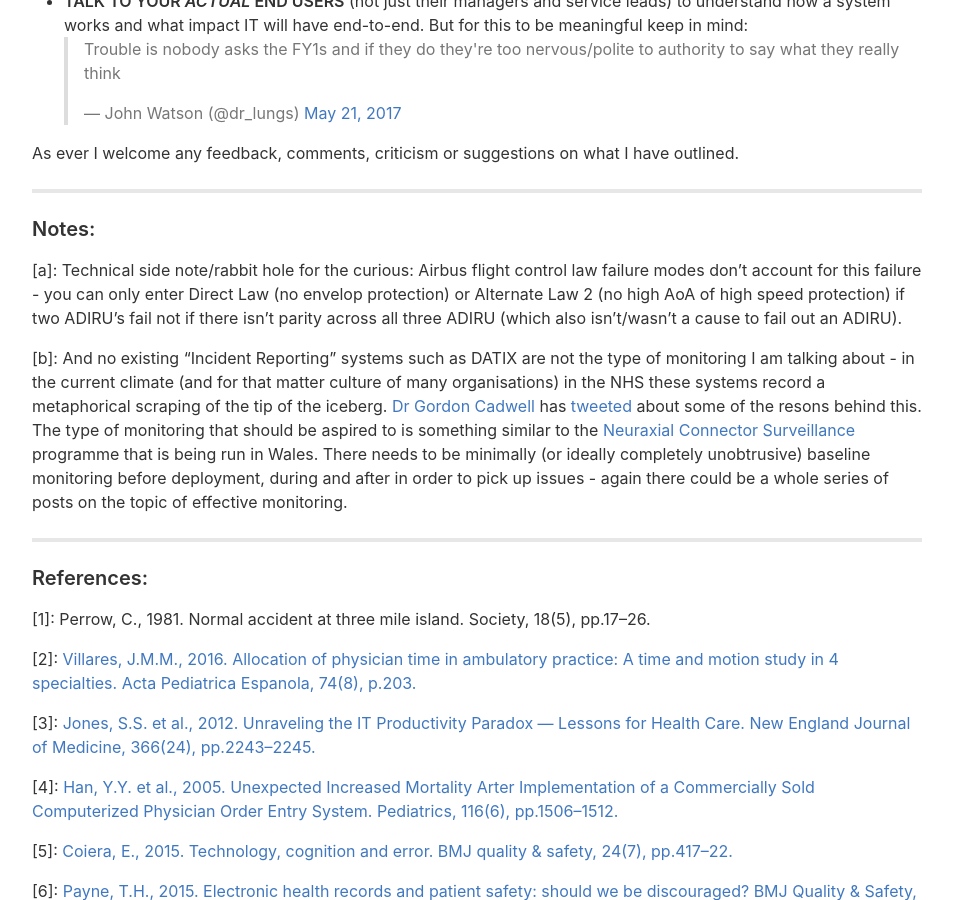
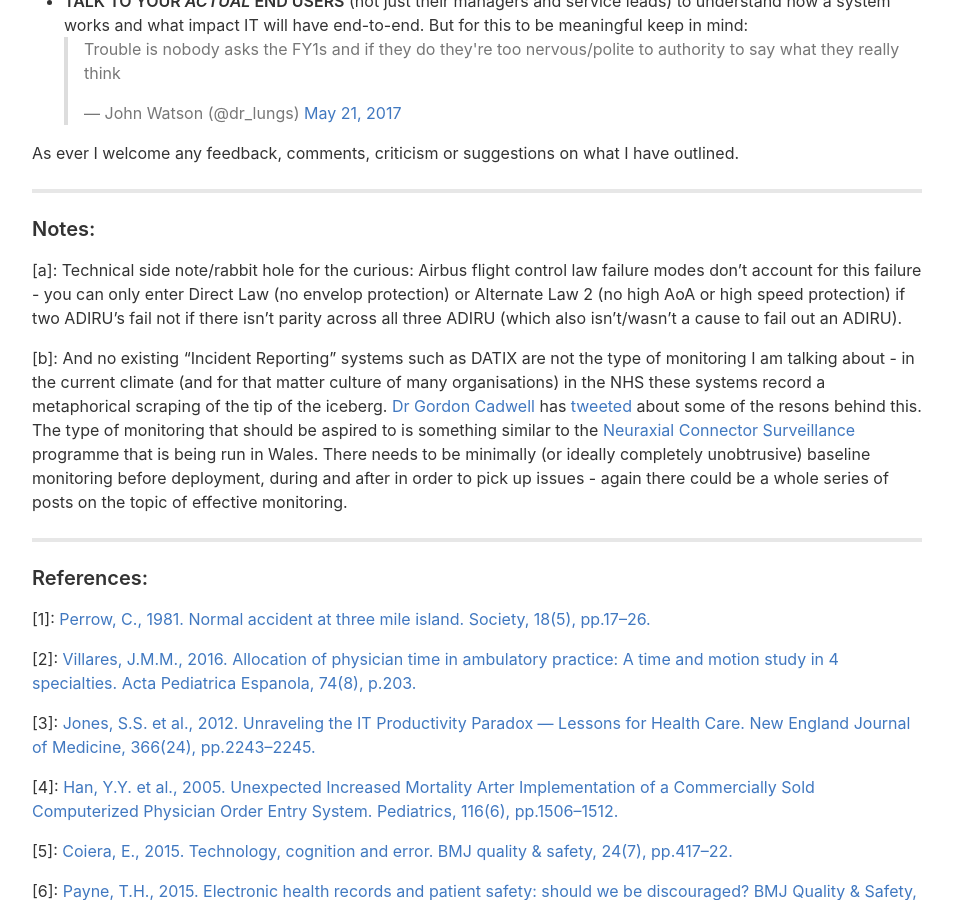
Before and after one commit to blu3id/blu3id.github.io, a Jekyll site: the page built from posts/complex-system-dangers.md, in a window 1280 px wide and 900 px high, scrolled down 5778 px. Shown: the whole window, without its empty margins (163-1116 px from the left). Built offline with Jekyll 4.4.1, drawn with Linux system fonts in a browser that asks for light colours; comment, search, counter and statistics services are not loaded.

Commit message:
references

```diff
--- a/posts/complex-system-dangers.md
+++ b/posts/complex-system-dangers.md
@@ -143,7 +143,7 @@ As ever I welcome any feedback, comments, criticism or suggestions on what I hav
 
 ### Notes:
 
-<a name="notea">[a]</a>: Technical side note/rabbit hole for the curious: Airbus flight control law failure modes don't account for this failure - you can only enter Direct Law (no envelop protection) or Alternate Law 2 (no high AoA of high speed protection) if two ADIRU's fail not if there isn't parity across all three ADIRU (which also isn't/wasn't a cause to fail out an ADIRU).
+<a name="notea">[a]</a>: Technical side note/rabbit hole for the curious: Airbus flight control law failure modes don't account for this failure - you can only enter Direct Law (no envelop protection) or Alternate Law 2 (no high AoA or high speed protection) if two ADIRU's fail not if there isn't parity across all three ADIRU (which also isn't/wasn't a cause to fail out an ADIRU).
 
 <a name="noteb">[b]</a>: And no existing "Incident Reporting" systems such as DATIX are not the type of monitoring I am talking about - in the current climate (and for that matter culture of many organisations) in the NHS these systems record a metaphorical scraping of the tip of the iceberg. [Dr Gordon Cadwell](https://twitter.com/doctorcaldwell) has [tweeted](https://twitter.com/doctorcaldwell/status/876144163200393217) about some of the resons behind this. The type of monitoring that should be aspired to is something similar to the [Neuraxial Connector Surveillance](http://www.wales.nhs.uk/sites3/page.cfm?orgid=457&pid=72625) programme that is being run in Wales. There needs to be minimally (or ideally completely unobtrusive) baseline monitoring before deployment, during and after in order to pick up issues - again there could be a whole series of posts on the topic of effective monitoring.
 
@@ -152,7 +152,7 @@ As ever I welcome any feedback, comments, criticism or suggestions on what I hav
 
 ### References:
 
-<a name="Perrow1981">[1]</a>: Perrow, C., 1981. Normal accident at three mile island. Society, 18(5), pp.17–26.
+<a name="Perrow1981">[1]</a>: [Perrow, C., 1981. Normal accident at three mile island. Society, 18(5), pp.17–26.](http://dx.doi.org/10.1007/BF02701322)
 
 <a name="Villares2016">[2]</a>: [Villares, J.M.M., 2016. Allocation of physician time in ambulatory practice: A time and motion study in 4 specialties. Acta Pediatrica Espanola, 74(8), p.203.](http://dx.doi.org/10.7326/M16-0961)
 
```
